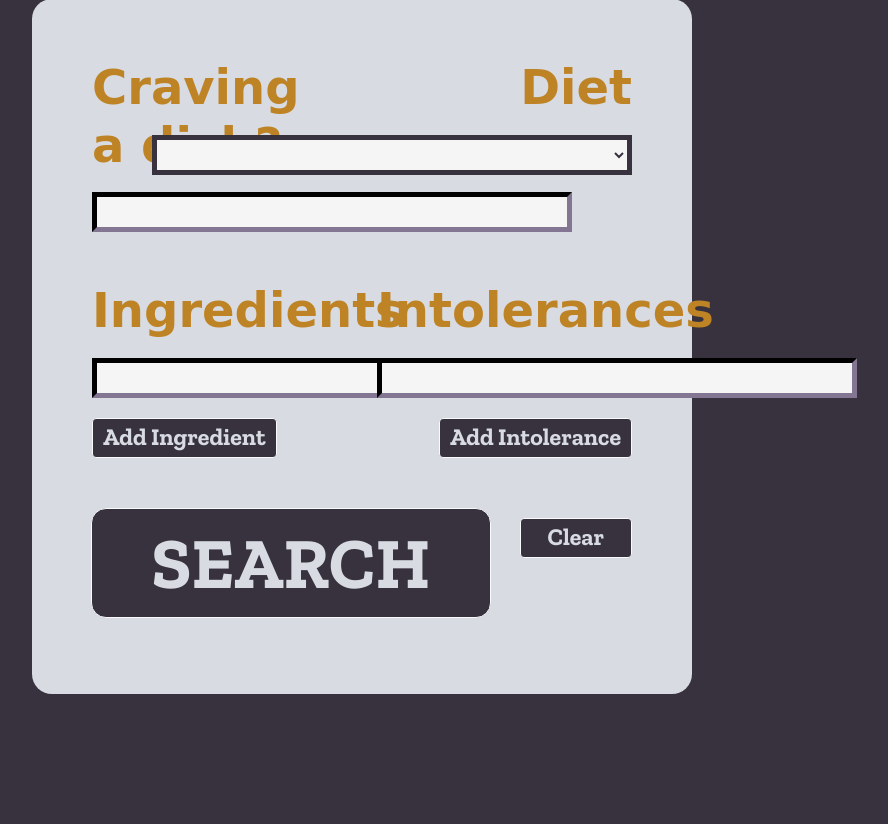
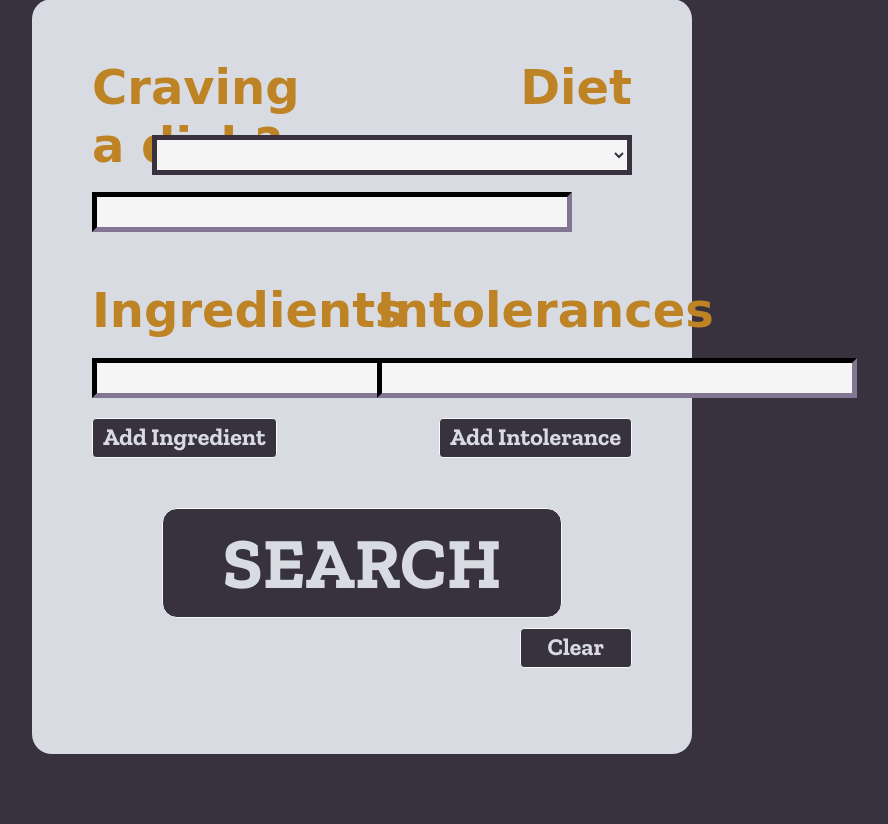
Before and after one commit to car1zhang/hungry-helper, a Flask app: page / in a window 1280 px wide. Shown: the part 731-1555 px from the top of the page, without its empty margins (278-1166 px from the left). Before the commit the page ends 1425 px from the top, so only its background shows below. Run offline with Flask 2, Linux system fonts and the light colour scheme; some libraries are stand-ins or nearby versions; some web fonts are replaced.

Commit message:
Clear button

```diff
--- a/app.py
+++ b/app.py
@@ -102,9 +102,7 @@ def post():
     except(KeyError):
         return render_template('result.html', code=2)
 
-    return render_template('result.html', code=0, image=image_url, name=title + ' (' + calories + ')', time = timeToMake, url=url)
-
-    return render_template('result.html', code=0, image=image_url, name=title, url=url)
+    return render_template('result.html', code=0, image=image_url, name=title, time = timeToMake, url=url, cals=calories)
 
 # Carl TODO
 # TODO: Clear button
--- a/static/index.js
+++ b/static/index.js
@@ -7,15 +7,18 @@ $(document).ready(() => {
             $("#ingredients").append('<input name="ingredients[]">');
             ingredients++;
         } else if(!$("#ing-warn").length) {
-            $("#ingredients").append('<p id="ing-warn" class="text-sm text-danger">Search limited to 20 ingredients</p>');
+            $("#ingredients").append('<p id="ing-warn" class="text-sm text-danger xtra">Search limited to 20 ingredients</p>');
         }
     });
     $("#add-restriction").click(() => {
         if(restrictions < 10) {
-            $("#restrictions").append('<input name="restrictions[]">');
+            $("#restrictions").append('<input name="restrictions[]" class="xtra">');
             restrictions++;
         } else if(!$("#res-warn").length) {
-            $("#restrictions").append('<p id="res-warn" class="text-sm text-danger text-right">Search limited to 10 restrictions</p>');
+            $("#restrictions").append('<p id="res-warn" class="text-sm text-danger text-right xtra">Search limited to 10 restrictions</p>');
         }
     });
+    $("#clear-form").click(() => {
+        $(".xtra").remove();
+    })
 });
--- a/static/main.css
+++ b/static/main.css
@@ -43,6 +43,10 @@ img[alt="Hungry Helper"] {
 .row {
     margin-top: 0px;
     margin-bottom: 40px;
+}
+
+.bottom-row {
+    margin-bottom: 0px;
 }
 
 .result {
--- a/templates/home.html
+++ b/templates/home.html
@@ -63,10 +63,13 @@
                         <button type="button" class="float-right btn btn-light text-butt c-light-text c-dark-bg" id="add-restriction"><b>Add Intolerance</b></button>
                     </div>
                 </div>
-                <div class="row" style="margin-bottom: 0px;">
+                <div class="row bottom-row">
                     <button type="submit" class="btn btn-light c-dark-bg c-light-text float-center" id="search-btn"><b>SEARCH</b></button>
+                </div>
+                <div class="row bottom-row">
+                    <div class="col-lg-9"></div>
                     <div class="col-lg-3">
-                        <button type="button" class="btn btn-light text-butt c-light-text c-dark-bg float-right align-bottom" id="add-ingredient"><b>Clear Form</b></button>
+                        <button type="reset" class="btn btn-light text-butt c-light-text c-dark-bg float-right align-bottom" id="clear-form"><b>Clear Form</b></button>
                     </div>
                 </div>
             </form>
--- a/templates/result.html
+++ b/templates/result.html
@@ -16,7 +16,7 @@
     <body class="c-dark-bg">
         <nav class="navbar sticky-top navbar-dark c-darky-bg">
             <div class="content">
-                <a class="navbar-brand" href="#"><img src="{{ url_for('static', filename = 'HungryHelper.png') }}" alt="Hungry Helper"></a>
+                <a class="navbar-brand" href="{{ url_for('home') }}"><img src="{{ url_for('static', filename = 'HungryHelper.png') }}" alt="Hungry Helper"></a>
             </div>
         </nav>
         <div class="row content result-title-row">
```
